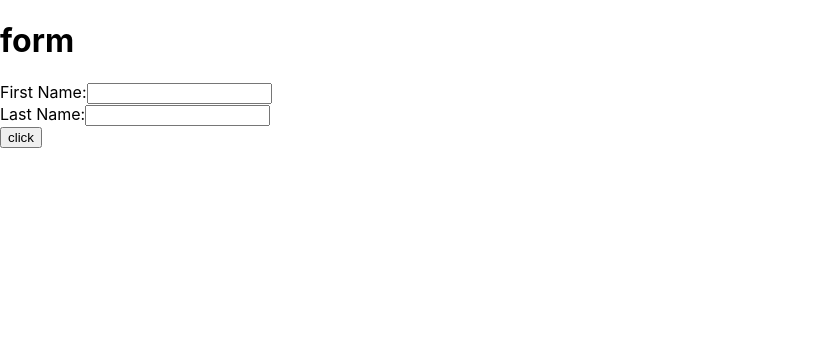
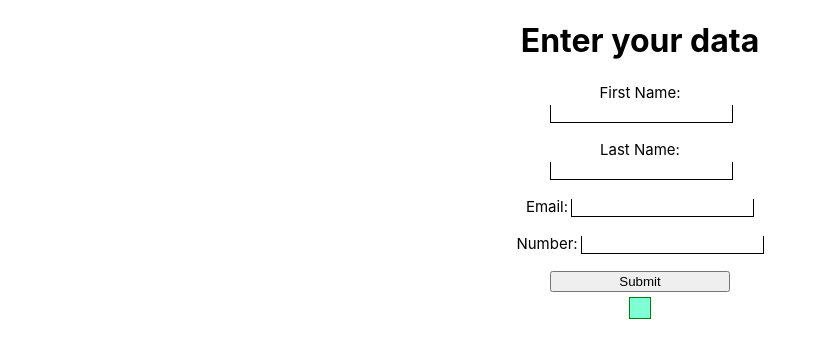
Before and after one commit to pavantamidala/forms-with-react, a React (Create React App) app: page / in a window 1280 px wide. Shown: the top 358 px of the page, without its empty margins (0-827 px from the left). Built offline with nearby package versions, Linux system fonts and the light colour scheme.

Commit message:
completed the project

```diff
--- a/src/App.js
+++ b/src/App.js
@@ -5,11 +5,12 @@ import ShowData from './components/showData'
 
 function App() {
   const [formData, setFormData] = useState([]);
+  const [userObj, setUserObj] = useState({ firstName: "", lastName: '',email: '', number: ''})
   return (
-    <div>
-      <h1>form</h1>
-      <FormComponent formData={formData} setFormData={setFormData} />
-      <ShowData setFormData={setFormData} formData={formData} />
+    <div className='container'>
+      <h1 className="heading">Enter your data</h1>
+      <FormComponent userObj={userObj} setUserObj = {setUserObj} formData={formData} setFormData={setFormData} />
+      <ShowData userObj={userObj} setUserObj={setUserObj} setFormData={setFormData} formData={formData} />
     </div>
   );
 }
--- /dev/null
+++ b/src/components/clickHandle.js
@@ -0,0 +1,42 @@
+function clickHandle(e, props, validation, setValidation) {
+    e.preventDefault();
+
+    let date = new Date()
+    // nameValidator(props.userObj.firstName, setValidation, validation, "firstName")
+
+    if(firstNameValidator(props.userObj.firstName,setValidation,validation,"firstName")||lastNameValidator(props.userObj.lastName,setValidation,validation)||numberValidator(props.userObj.number,setValidation,validation)){
+
+    }else{
+        let userData = { ...props.userObj, id: date.getMilliseconds(), time: date.toLocaleTimeString() }
+        props.setFormData([...props.formData, userData]);
+        props.setUserObj({ firstName: "", lastName: '', email: '', number: '' })
+        setValidation({ firstName: "", lastName: "", email: "", number: "" })
+    }
+}
+
+
+function firstNameValidator(str, setValidation, validation) {
+    if (str.length < 3 || str.length > 25) {
+        setValidation({ ...validation, "firstName" : `First name must be greater than 3 and less than 25 characters` })
+        return true
+    }
+    return false
+}
+function lastNameValidator(str,setValidation,validation){
+    if (str.length < 3 || str.length > 25) {
+        setValidation({ ...validation, "lastName": `Last name must be greater than 3 and less than 25 characters` })
+        return true
+    }
+    return false
+}
+function numberValidator(num, setValidation, validation) {
+
+    if(num.length===10){
+        return
+    }else{
+        setValidation({ ...validation, number: "number must be 10 digits" })
+        return true
+    }
+}
+
+export default clickHandle
--- /dev/null
+++ b/src/components/deletePerson.js
@@ -0,0 +1,7 @@
+
+function deletePerson(e, id,props) {
+    props.setFormData(props.formData.filter((obj) => obj.id !== id))
+}
+
+
+export default deletePerson
--- /dev/null
+++ b/src/components/form-validation.css
@@ -0,0 +1,34 @@
+.container{
+    display: flex;
+    flex-direction: column;
+    justify-content: center;
+    align-items: center;
+}
+.validation{
+    background-color:#f8a488;
+    text-align: center;
+    min-width: 250px;
+    max-width: 20%;
+}
+form{
+    width: 20%;
+    text-align: center;
+}
+input{
+border: 1px solid black;
+border-top: 0px ;
+margin-left: 3px;
+}
+.user-data{
+    background-color: aquamarine;
+    border: 1px solid green;
+    margin: 5px;
+    padding: 10px;
+}
+.submit-btn{
+    min-width:180px;
+    max-width: 230px;
+}
+label{
+    font-size: 15px ;
+}
--- a/src/components/form.js
+++ b/src/components/form.js
@@ -1,26 +1,33 @@
-import React, { useRef }  from "react";
+import "./form-validation.css"
+import React from "react";
+import { useState } from "react";
+import clickHandle from './clickHandle';
 
 
 function FormComponent(props) {
-    let fnameRef = useRef()
-    function handleClick(e) {
-        e.preventDefault();
-        let userData = {};
-        let date = new Date()
-        userData["firstName"] = e.target.elements.firstName.value;
-        userData["lastName"] = e.target.elements.lastName.value;
-        userData["id"] = date.getMilliseconds()
-        props.setFormData([...props.formData, userData]);
-        console.log(userData)
-    }
+    const [validation,setValidation] = useState({firstName:"",lastName:"",email:"",number:""})
+    return (
+        <form className="form"  onSubmit={(e) => clickHandle(e, props,validation,setValidation)}>
+            <label htmlFor="firstName">First Name:</label>
+            <input type="text" id="firstName" value={props.userObj.firstName} name="firstName" onChange={e => props.setUserObj({ ...props.userObj, "firstName": e.target.value })} /> <br />
+            <p className="validation firstName-validation"> {validation.firstName} </p>
 
-    return (
-        <form onSubmit={handleClick}>
-            First Name:
-            <input type="text" onChange={(e)=>e.target.value} name="firstName" /> <br />
-      Last Name:
-            <input type="text" name="lastName" /> <br />
-            <button>click </button>
+
+            <label htmlFor="lastName">Last Name:</label>
+            <input type="text" id="lastName" value={props.userObj.lastName} onChange={e => props.setUserObj({ ...props.userObj, "lastName": e.target.value })} name="lastName" /> <br />
+            <p className="validation lastName-validation"> {validation.lastName} </p>
+
+
+
+            <label htmlFor="email">Email:</label>
+            <input type="email" name="email" id="email" value={props.userObj.email} onChange={(e) => props.setUserObj({ ...props.userObj, "email": e.target.value })} /> <br/>
+            <p className="validation email-validation"> {validation.email} </p>
+
+
+            <label htmlFor="number">Number:</label>
+            <input type="number" id="number" name="number" value={props.userObj.number} onChange={(e) => props.setUserObj({ ...props.userObj, number: e.target.value })} />
+            <p className="validation number-validation"> {validation.number} </p>
+            <button className="submit-btn btn">Submit </button>
         </form>
     );
 }
--- a/src/components/showData.js
+++ b/src/components/showData.js
@@ -1,21 +1,22 @@
 import React from "react"
+import deletePerson from "./deletePerson"
+function ShowData(props){
 
-function ShowData(props){
-    function deletePerson(e,id){
-        props.setFormData(props.formData.filter((obj)=>obj.id !== id))
-    }
-    function editPerson(){
-
+    function editPerson(e,obj){
+        props.setUserObj({firstName:obj.firstName,lastName:obj.lastName,email:obj.email,number:obj.number})
+        deletePerson(e,obj.id,props)
     }
     return(
-        <div>
+        <div className="user-data">
             {
                 props.formData.map((obj) => {
                     return <div key={obj.id}>
                         <h3>{obj.firstName}</h3>
                         <h3>{obj.lastName}</h3>
-                        <button onClick={(e)=>deletePerson(e,obj.id)}>Delete</button>
-                        <button onClick={editPerson}>Edit</button>
+                        <h4> {obj.number} </h4>
+                        <h4> {obj.email} </h4>
+                        <button className="delete-btn btn" onClick={(e)=>deletePerson(e,obj.id,props)}>Delete</button>
+                        <button className="edit-btn btn" onClick={(e)=>editPerson(e,obj)}>Edit</button>
                     </div>
                 })
             }
```
Also changed, not shown: 1 other file (tests, documents, lock files or other folders).
